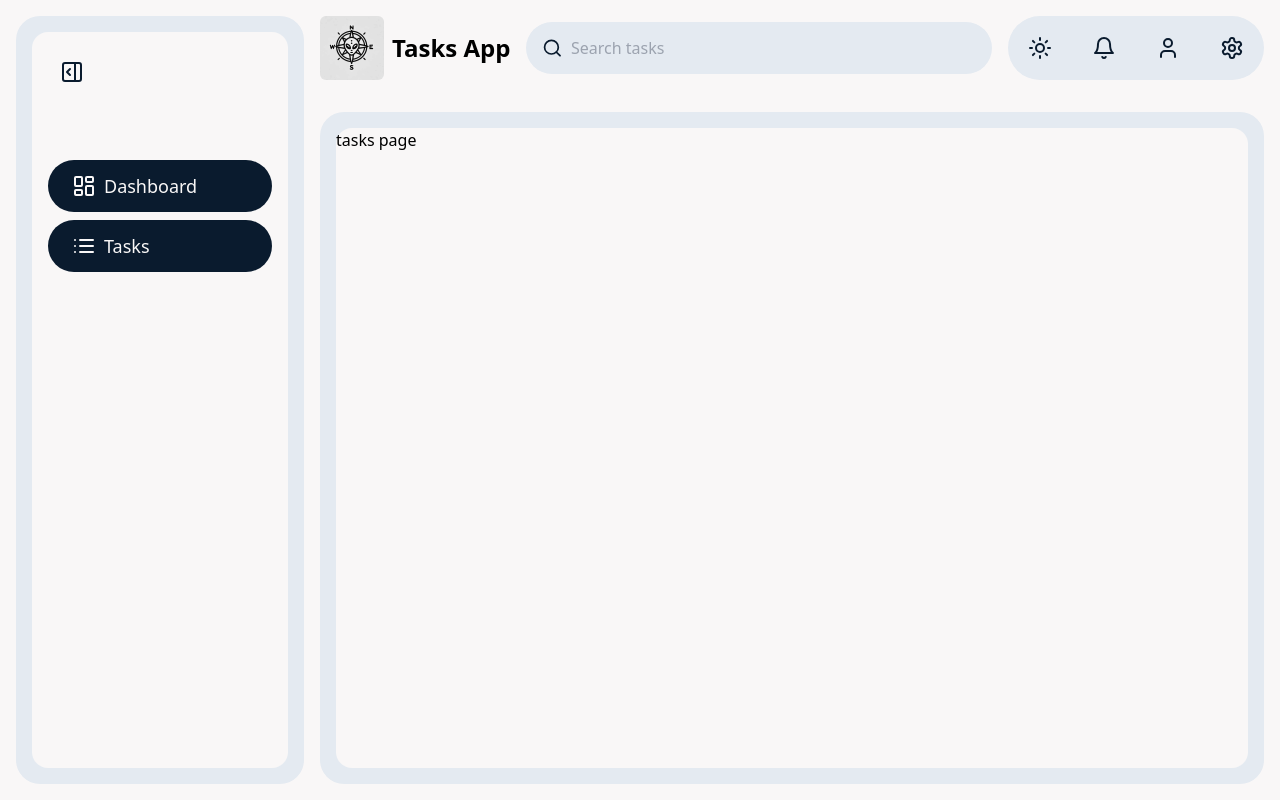
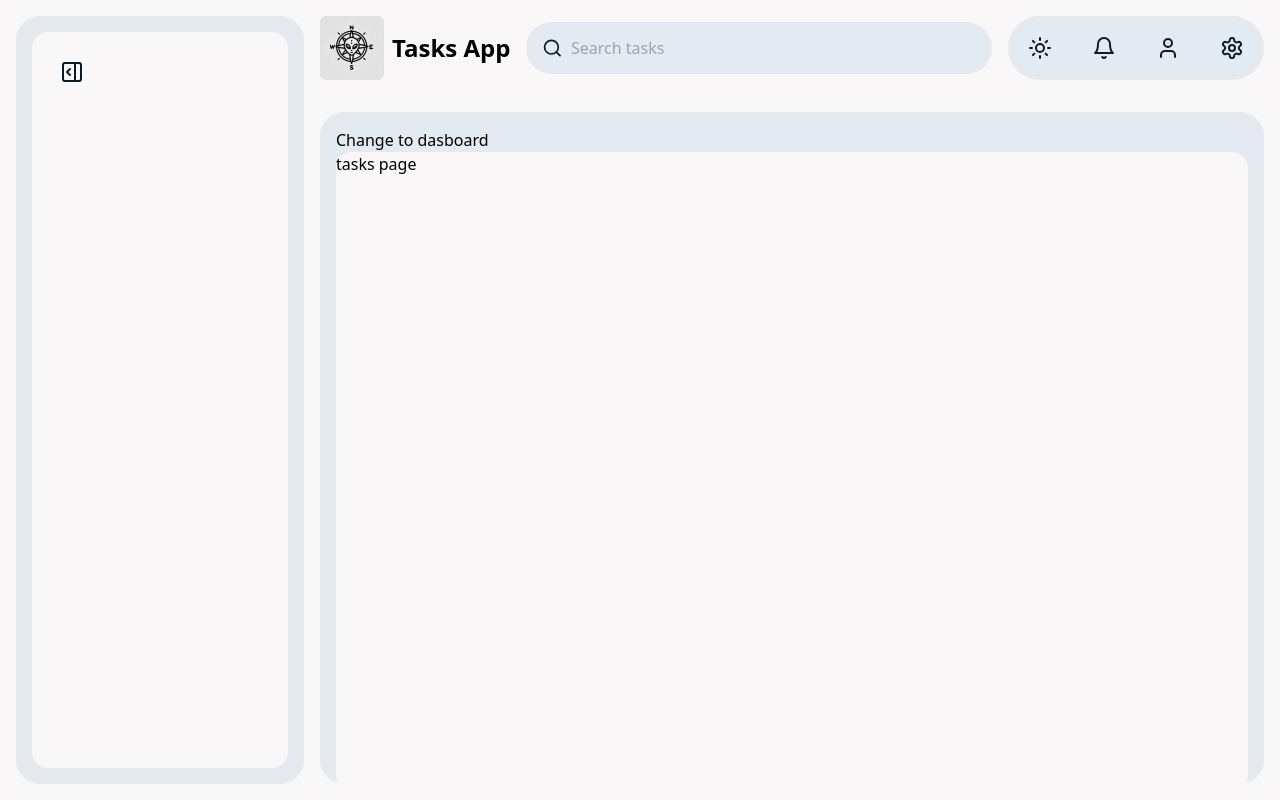
Before and after one commit to razgb/task-management-app, a React (Vite) app in the folder todo-app/: page / in a window 1280 px wide. Built offline with nearby package versions, Linux system fonts and the light colour scheme.

Commit message:
Dev Version 0.1: updatedPath function of RouterContext hook now changes url without page reload.   -> Uses window.location.pushState to add a new link to the history api.   -> Prevents default <a> behaviour that reloads the page.   -> Can be called with both relative and absolute links (not tested).

```diff
--- a/todo-app/src/components/main-navigation/ActionButtons.tsx
+++ b/todo-app/src/components/main-navigation/ActionButtons.tsx
@@ -1,5 +1,5 @@
 import { Bell, User, Settings, Sun } from "lucide-react";
-import Button from "../Button";
+import Button from "../shared/Button";
 
 const ICON_SIZE = 24;
 const iconClasses = "stroke-secondary-dark";
--- /dev/null
+++ b/todo-app/src/components/shared/Link.tsx
@@ -0,0 +1,23 @@
+import useRouter from "../../stores/useRouter";
+import { ValidUrlPaths } from "../../stores/RouterContext";
+
+type LinkProps = {
+  to: ValidUrlPaths;
+  children: React.ReactNode;
+};
+
+export default function Link({ to, children }: LinkProps) {
+  const { updatePath } = useRouter();
+
+  return (
+    <a
+      href={to}
+      onClick={(e) => {
+        e.preventDefault();
+        updatePath(to);
+      }}
+    >
+      {children}
+    </a>
+  );
+}
--- a/todo-app/src/layouts/Menu.tsx
+++ b/todo-app/src/layouts/Menu.tsx
@@ -7,7 +7,7 @@ import {
 } from "lucide-react";
 
 import MenuButton from "../components/menu/MenuButton";
-import Button from "../components/Button";
+import Button from "../components/shared/Button";
 
 import { useState } from "react";
 
@@ -36,7 +36,7 @@ export default function Menu() {
           </Button>
         </div>
 
-        <div className="flex flex-col gap-2">
+        {/* <div className="flex flex-col gap-2">
           <MenuButton icon={<LayoutDashboardIcon />} onClick={() => {}}>
             Dashboard
           </MenuButton>
@@ -44,7 +44,7 @@ export default function Menu() {
           <MenuButton icon={<ListIcon />} onClick={() => {}}>
             Tasks
           </MenuButton>
-        </div>
+        </div> */}
       </div>
     </div>
   );
--- a/todo-app/src/layouts/Outlet.tsx
+++ b/todo-app/src/layouts/Outlet.tsx
@@ -1,7 +1,7 @@
 import TasksPage from "../components/pages/TasksPage.tsx";
 import DashboardPage from "../components/pages/DashboardPage.tsx";
-
 import useRouter from "../stores/useRouter.tsx";
+import Link from "../components/shared/Link.tsx";
 
 export default function Outlet() {
   const { path } = useRouter();
@@ -33,6 +33,7 @@ export default function Outlet() {
 
   return (
     <div className="flex-grow m-4 p-4 rounded-3xl bg-secondary-ultralight">
+      <Link to="/dashboard">Change to dasboard</Link>
       <div className="bg-primary rounded-2xl w-full h-full">{content}</div>
     </div>
   );
--- a/todo-app/src/stores/RouterContext.tsx
+++ b/todo-app/src/stores/RouterContext.tsx
@@ -1,6 +1,6 @@
 import { createContext, ReactNode, useState } from "react";
 
-type ValidUrlPaths = "/" | "tasks" | "dashboard";
+export type ValidUrlPaths = "/" | "/tasks" | "/dashboard";
 
 interface RouterContextType {
   path: string; // on page load, path could be anything.
@@ -18,8 +18,22 @@ const RouterContext = createContext<RouterContextType | undefined>(undefined);
 function RouterProvider({ children }: { children: ReactNode }) {
   const [path, setPath] = useState(window.location.pathname);
 
-  function updatePath(path: ValidUrlPaths) {
-    setPath(path);
+  /**
+   * Updates url and path state in 2 ways:
+   * 1. Absolute path. '/' + path name must be given.
+   * 2. Relative path that adds on to current path. Only give the path name.
+   *
+   * @param newPath string of valid urls from type ValidUrlPaths.
+   */
+  function updatePath(newPath: ValidUrlPaths) {
+    if (newPath[0] === "/") {
+      setPath(newPath);
+      window.history.pushState(null, "", newPath);
+    } else {
+      const updatedPath = `/${path}/${newPath}`;
+      setPath(updatedPath);
+      window.history.pushState(null, "", updatedPath);
+    }
   }
 
   const value: RouterContextType = {
```
Also changed, not shown: todo-app/src/components/Column.tsx (deleted), todo-app/src/components/ExpandedTask.tsx (deleted), todo-app/src/components/Task.tsx (deleted), todo-app/src/components/shared/Button.tsx (renamed from todo-app/src/components/Button.tsx).
